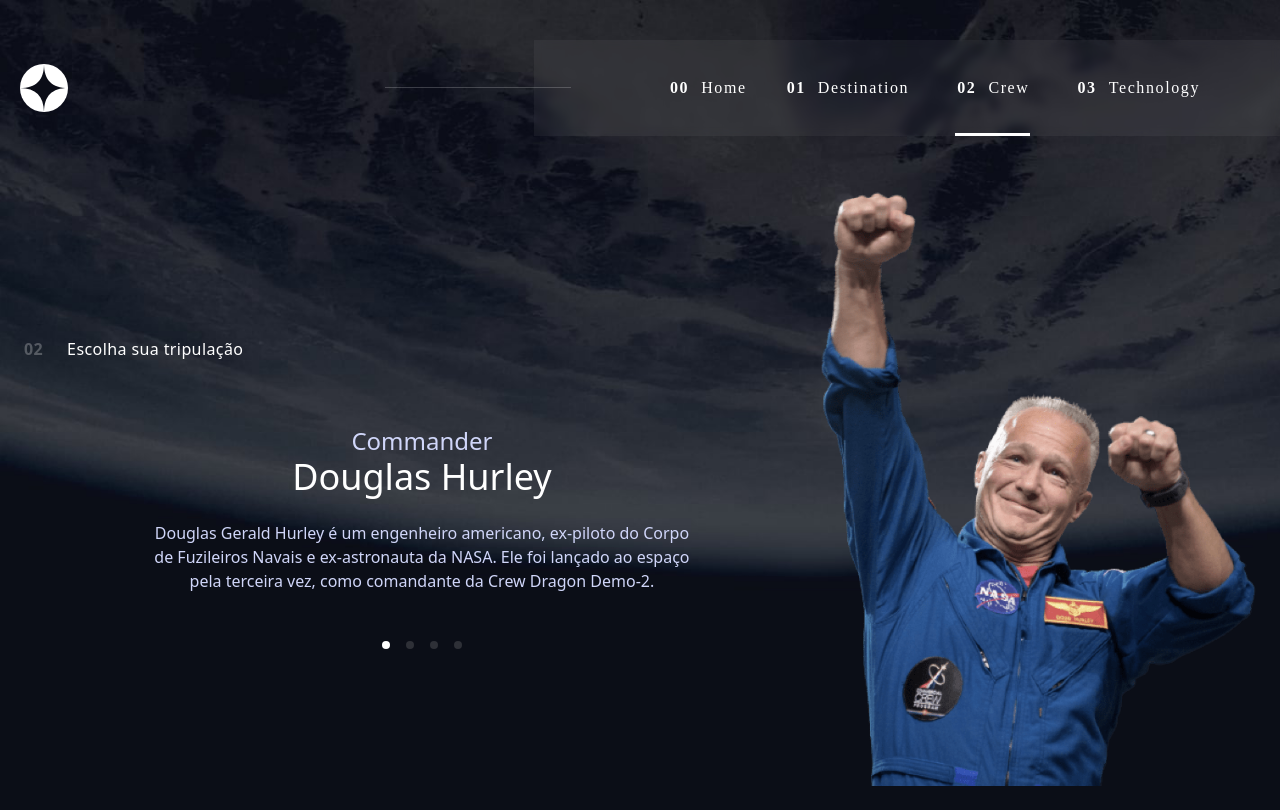
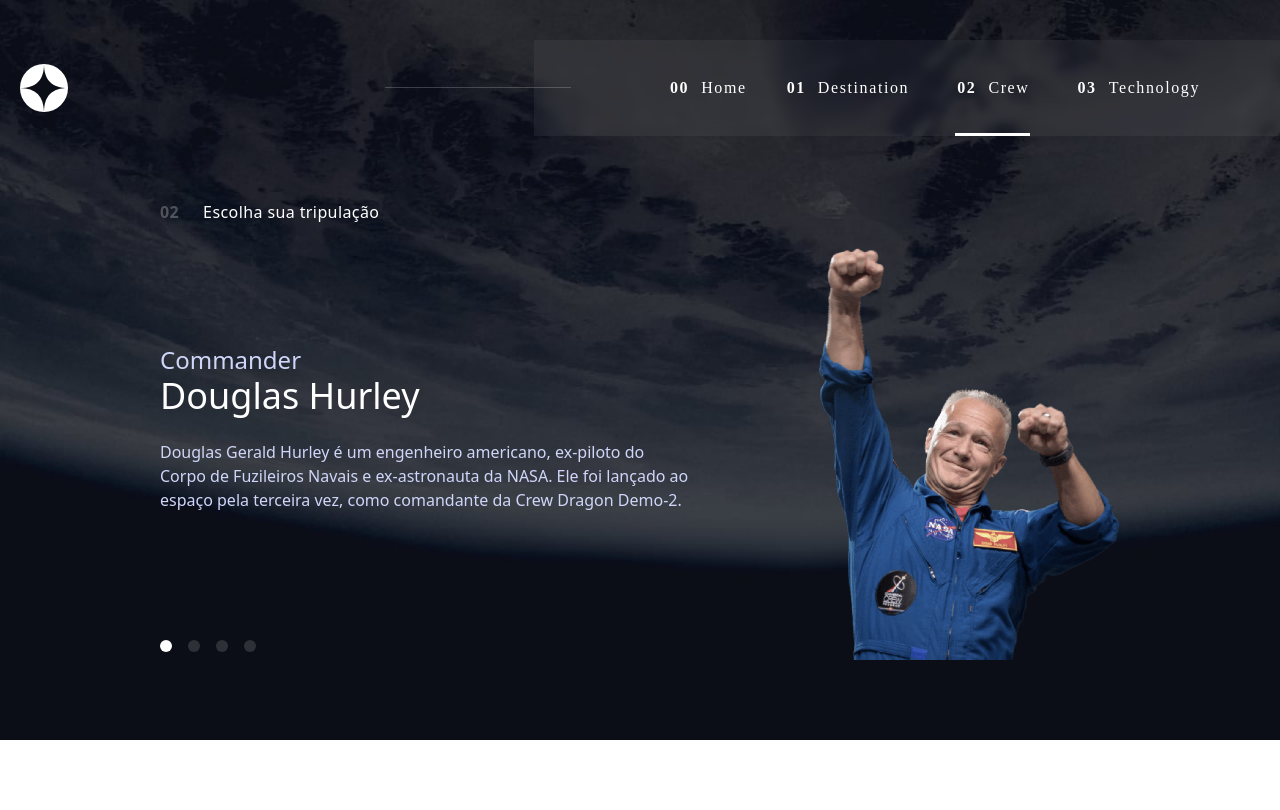
Before and after one commit to Daniel-san8/Nasa, a React (Vite) app: page /crew in a window 1280 px wide. Built offline with nearby package versions, Linux system fonts and the light colour scheme; a web font is replaced by a local one.

Commit message:
feat: responsivo lg do crew

```diff
--- a/src/Components/CompCrew/TextCrew.tsx
+++ b/src/Components/CompCrew/TextCrew.tsx
@@ -7,10 +7,12 @@ type Persona = {
 const TextCrew = ({ persona }: { persona?: Persona }) => {
   if (persona)
     return (
-      <div className="flex flex-col items-center pt-16 md:px-32">
-        <h2 className="text-2xl text-blue-secondary">{persona.role}</h2>
-        <h3 className="text-4xl text-white">{persona.name}</h3>
-        <p className="text-center text-blue-secondary leading-6 pt-6">
+      <div className="flex flex-col items-center pt-16 md:px-32 lg:px-0">
+        <h2 className="text-2xl text-blue-secondary  lg:self-start">
+          {persona.role}
+        </h2>
+        <h3 className="text-4xl text-white lg:self-start">{persona.name}</h3>
+        <p className="text-center text-blue-secondary leading-6 pt-6 lg:self-start lg:pr-32 lg:text-start">
           {persona.bio}
         </p>
       </div>
--- a/src/Components/Crew.tsx
+++ b/src/Components/Crew.tsx
@@ -19,9 +19,10 @@ const Crew = () => {
     (comander) => comander.name === persona
   );
 
-  const estiloSelectAtivo = "h-2 w-2 bg-white rounded cursor-pointer";
+  const estiloSelectAtivo =
+    "h-2 w-2 bg-white rounded cursor-pointer lg:h-3 lg:w-3 lg:rounded-lg";
   const estiloSelectDesativado =
-    "h-2 w-2 bg-barra-after opacity-25 rounded cursor-pointer";
+    "h-2 w-2 bg-barra-after opacity-25 rounded cursor-pointer lg:h-3 lg:w-3 lg:rounded-lg";
 
   function pegarId(e?: React.MouseEvent<HTMLLIElement>) {
     const idTarget = e?.target as HTMLLIElement;
@@ -41,16 +42,19 @@ const Crew = () => {
   if (!data) return null;
 
   return (
-    <div className="p-6 flex flex-col items-center justify-center h-full lg:flex-row">
-      <div className="flex flex-col items-center">
-        <h1 className="text-white tracking-wide md:self-start md:pt-10">
+    <div className="p-6 flex flex-col items-center justify-center h-full lg:flex-row lg:px-40">
+      <div className="flex flex-col items-center lg:h-full">
+        <h1 className="text-white tracking-wide md:self-start md:pt-10 lg:pb-14">
           <span className="font-bold opacity-25 pr-6 lg:text-nowrap ">02</span>
           Escolha sua tripulação
         </h1>
 
         <TextCrew persona={personaSelect} />
 
-        <ul className="flex pt-12 gap-x-4" ref={ulPai}>
+        <ul
+          className="flex pt-12 gap-x-4 lg:self-start lg:pt-32 lg:pb-16"
+          ref={ulPai}
+        >
           <li
             ref={douglasRef}
             className={estiloSelectAtivo}
--- a/src/index.css
+++ b/src/index.css
@@ -82,7 +82,7 @@
 
     .after-content-crew::after {
       width: 10%;
-      left: 60%;
+      left: 62.5%;
     }
 
     .after-content-technology::after {
```
